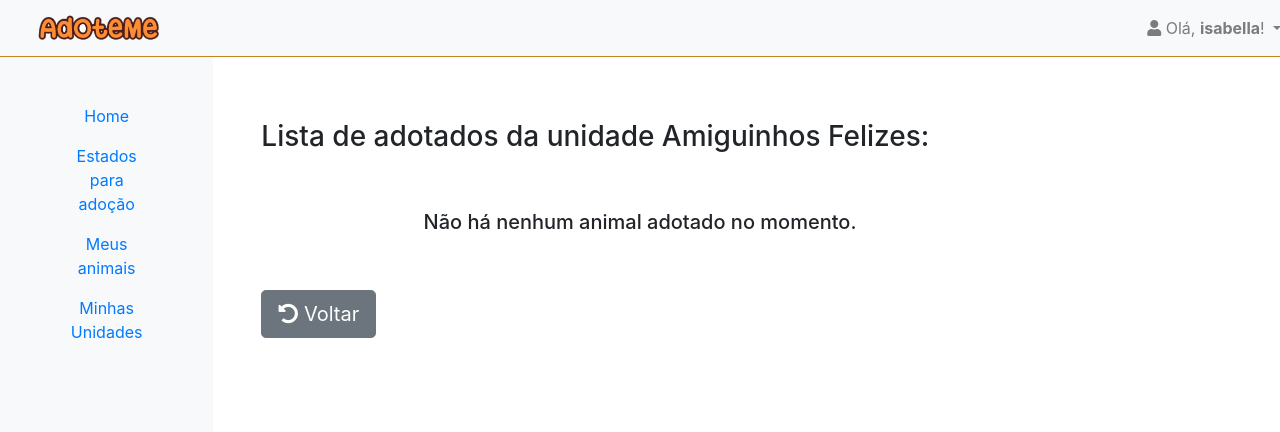
After one commit to isabellalcarmo/AdoteMe, a Django app: page /adoteme/unidades/visualizar_unidade/1/lista_adocao/adotados in a window 1280 px wide. The commit adds this page. Shown: the top 432 px of the page. Run offline with Django 3.2, Linux system fonts and the light colour scheme; a user stored in the database is signed in; data comes from the database, SQL or seed files in the repository; both versions use the stored data as it was after the commit; some libraries are stand-ins or nearby versions.

Commit message:
add lista_adotados to visualização unidade

```diff
--- /dev/null
+++ b/projeto/adoteme/templates/lista_adocao/visualizar_lista_adotados.html
@@ -0,0 +1,99 @@
+{% extends "base_generic.html" %}
+{% block title %}Info{% endblock %}
+{% block content %}
+
+<div class="content-section">
+    <div class="outer">
+        <div class="middle">
+            <div class="inner">
+                <br/>
+                <br/>
+                <div class="row">
+                    <div class="col-md-12">
+                        <h3> Lista de adotados da unidade {{ nome_unidade }}: </h3>
+                    </div>
+                </div>
+
+                {% if animais_lista_adotados %}
+                <table class="table table-striped table-bordered" id="tabela_feiras">
+                    <thead>
+                        <tr>
+                            <th width="10%"> Nome </th>
+                            <th width="10%"> Tipo do Animal </th>
+                            <th width="20%"> Raça </th>
+                            <th width="20%"> Sobre o Animal </th>
+                            <th width="20%"> Unidade </th>
+                            <!-- <th width="10%"> Ações </th> -->
+                        </tr>
+                    </thead>
+                <tbody>
+                    {% for animal in animais_lista_adotados %}
+                    <tr>
+                        <td>
+                            {{ animal.nome_animal }}
+                        </td>
+                        <td>
+                            {{ animal.tipo_animal }}
+                        </td>
+                        <td>
+                            {% if animal.raca_animal %}
+                                {{ animal.raca_animal }}
+                            {% else %}
+                                Indefinido
+                            {% endif %}
+                        </td>
+                        <td>
+                            {% if animal.descricao_animal %}
+                                {{ animal.descricao_animal }}
+                            {% else %}
+                                Sem informações
+                            {% endif %}
+                        </td>
+                        <td>
+                            <a href="{% url 'visualizar_unidade' animal.unidade.unidade_id %}" >
+                                {{ animal.unidade.nome_unidade }}
+                            </a>
+                        </td>
+                        <!-- <td>
+                        <div class="row justify-content-between">
+                            <div class="col-6 text-center">
+                            <a href="#" data-href="{% url 'deletar_animal_lista' animal.animal_id %}" data-toggle="modal" data-target="#modal_deletar_animal" data-tt="tooltip" title="Remover animal da lista de adoção.">
+                                <i class="fa fa-trash fa-2x" style="color:red;"></i>
+                            </a>
+                            </div>
+                        </div>
+                        </td> -->
+                    </tr>
+                    {% endfor %}
+                    </tbody>
+                </table>
+                {% else %}
+                <div style="text-align: center">
+                    <div style="text-align: center">
+                        <br>
+                        <br>
+                        <h5> Não há nenhum animal adotado no momento. </h5>
+                    </div>
+                </div>
+                {% endif %}
+            </div>
+        </div>
+        <br>
+        <br>
+        <div>
+            <a href="{% url 'visualizar_unidade' unidade_id %}"><button type="button" class="btn btn-secondary btn-lg"> <i class="fa fa-undo-alt"> </i> Voltar </button></a>
+        </div>
+    </div>
+</div>
+
+<script>
+
+$('#modal_deletar_animal').on('show.bs.modal', function(e) {
+    $(this).find('.btn-ok').attr('href', $(e.relatedTarget).data('href'));
+});
+
+$('[data-tt="tooltip"]').tooltip();
+
+</script>
+
+{% endblock %}
--- a/projeto/adoteme/templates/unidades/visualizar_unidade.html
+++ b/projeto/adoteme/templates/unidades/visualizar_unidade.html
@@ -37,7 +37,7 @@
     <br>
     <div class="row">
         <div class="col-md-6">
-            <a href="#" class="btn btn-primary btn-lg">
+            <a href="{% url 'lista_adotados' unidade.unidade_id %}" class="btn btn-primary btn-lg">
                 <i class="fa fa-eye"></i> Visualizar animais adotados </button>
             </a>
         </div>
--- a/projeto/adoteme/urls.py
+++ b/projeto/adoteme/urls.py
@@ -4,7 +4,7 @@ from adoteme.views.views_auth import register_user, user_registration_done
 from adoteme.views.views_estados import lista_estados, criar_estado, deletar_estado
 from adoteme.views.views_unidades import lista_unidades, criar_unidade, deletar_unidade, editar_unidade, visualizar_unidade, minhas_unidades
 from adoteme.views.views_animal import criar_animal, deletar_animal, editar_animal
-from adoteme.views.views_lista_adocao import visualizar_lista_adocao, adicionar_animal_lista, deletar_animal_lista, lista_adocao_animal, aprovar_adocao_animal
+from adoteme.views.views_lista_adocao import visualizar_lista_adocao, visualizar_lista_adotados, adicionar_animal_lista, deletar_animal_lista, lista_adocao_animal, aprovar_adocao_animal
 
 
 urlpatterns = [
@@ -35,6 +35,7 @@ urlpatterns = [
     path('unidades/animais/lista_adocao_animal/aprovar_adocao/<int:animal_id>/<int:usuario_id>', aprovar_adocao_animal, name='aprovar_adocao_animal'),
 
     # URLs da Lista de Adoção
+    path('unidades/visualizar_unidade/<int:unidade_id>/lista_adocao/adotados', visualizar_lista_adotados, name='lista_adotados'),
     path('lista_adocao/', visualizar_lista_adocao, name='lista_adocao'),
     path('lista_adocao/adicionar_animal_lista/<int:animal_id>', adicionar_animal_lista, name='adicionar_animal_lista'),
     path('lista_adocao/deletar_animal_lista/<int:animal_id>', deletar_animal_lista, name='deletar_animal_lista'),
--- a/projeto/adoteme/views/views_animal.py
+++ b/projeto/adoteme/views/views_animal.py
@@ -5,7 +5,7 @@ from django.utils.translation import gettext_lazy as _
 
 from ..models import Unidade, Animal
 
-from adoteme.forms.forms_animal import AnimalForm
+from adoteme.forms.forms_animal import AnimalForm, AnimalForm_edit
 
 
 @login_required
@@ -59,7 +59,7 @@ def editar_animal(request, animal_id):
     animal = get_object_or_404(Animal, animal_id=animal_id)
 
     if request.method == 'POST':
-        form = AnimalForm(request.POST, instance=animal)
+        form = AnimalForm_edit(request.POST, instance=animal)
         if form.is_valid():
             animal = form.save()
             animal.save()
@@ -67,7 +67,7 @@ def editar_animal(request, animal_id):
 
             return redirect(reverse('visualizar_unidade',args=[animal.unidade.unidade_id]))
 
-    form = AnimalForm(instance=animal)
+    form = AnimalForm_edit(instance=animal)
 
     context = {
         'form': form,
--- a/projeto/adoteme/views/views_lista_adocao.py
+++ b/projeto/adoteme/views/views_lista_adocao.py
@@ -5,7 +5,7 @@ from django.core.exceptions import PermissionDenied
 from django.utils.translation import gettext_lazy as _
 from django.contrib import messages
 
-from ..models import ListaAdocao, Animal
+from ..models import ListaAdocao, Animal, Unidade
 
 from adoteme.forms.forms_lista_adocao import ListaAdocaoForm
 
@@ -73,6 +73,25 @@ def visualizar_lista_adocao(request):
 
 
 @login_required
+def visualizar_lista_adotados(request, unidade_id):
+    animais_lista_adotados = ListaAdocao.objects.filter(adotante_adotou=True).values('animal')
+    animais = Animal.objects.filter(unidade=unidade_id).all()
+    unidade = Unidade.objects.filter(unidade_id=unidade_id).values('nome_unidade')
+
+    animais_adotados_unidade = []
+    for animal in animais:
+        if (animais_lista_adotados[0]['animal'] == animal.animal_id):
+            animais_adotados_unidade.append(animal)
+
+    context = {
+        'animais_lista_adotados': animais_adotados_unidade,
+        'unidade_id': unidade_id,
+        'nome_unidade': unidade[0]['nome_unidade']
+    }
+    return render(request, 'lista_adocao/visualizar_lista_adotados.html', context=context)
+
+
+@login_required
 def lista_adocao_animal(request, animal_id):
     animal = get_object_or_404(Animal, animal_id=animal_id)
 
```
Also changed, not shown: projeto/adoteme/forms/forms_animal.py (+10 -0 lines), projeto/db.sqlite3.
